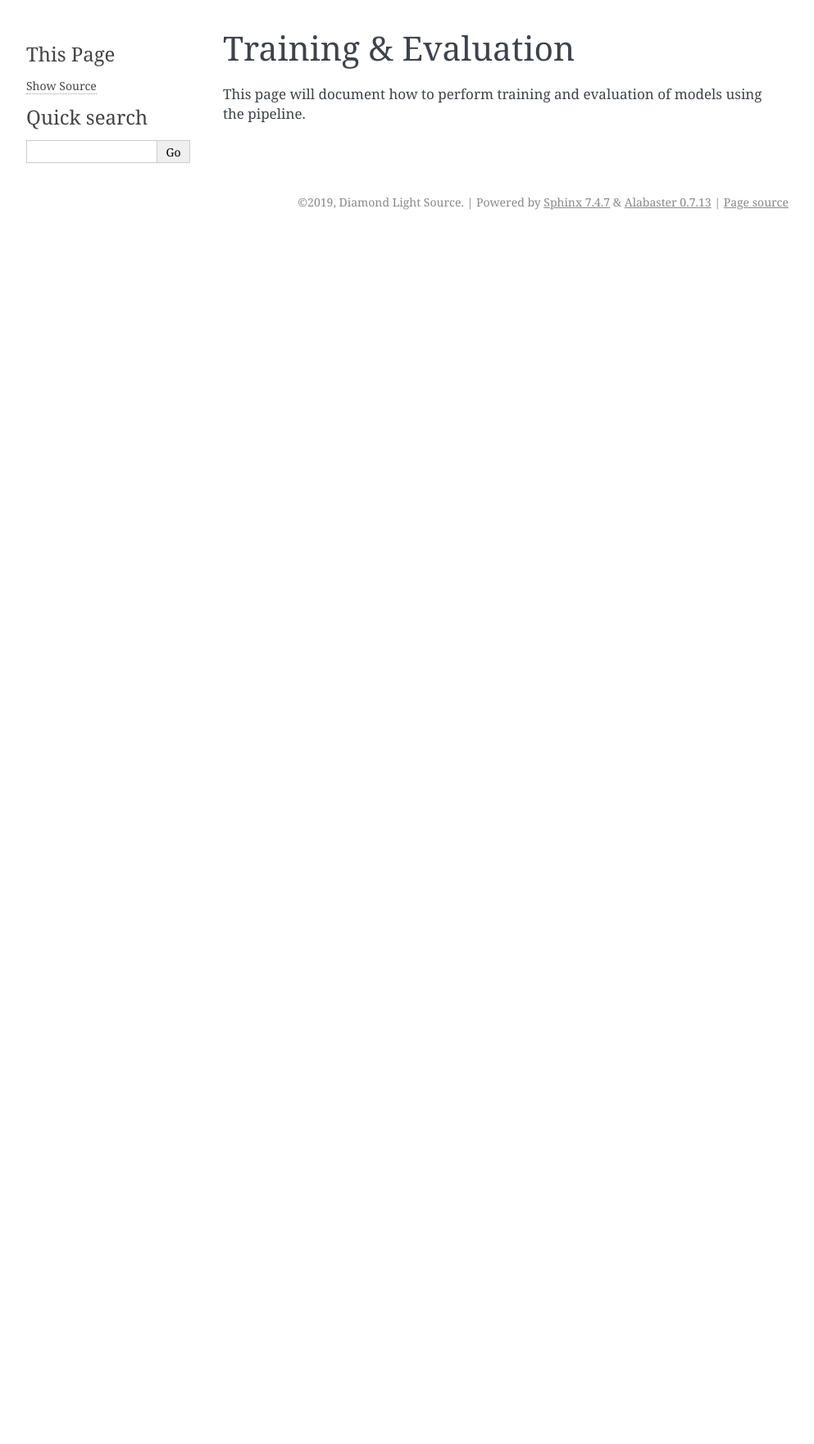
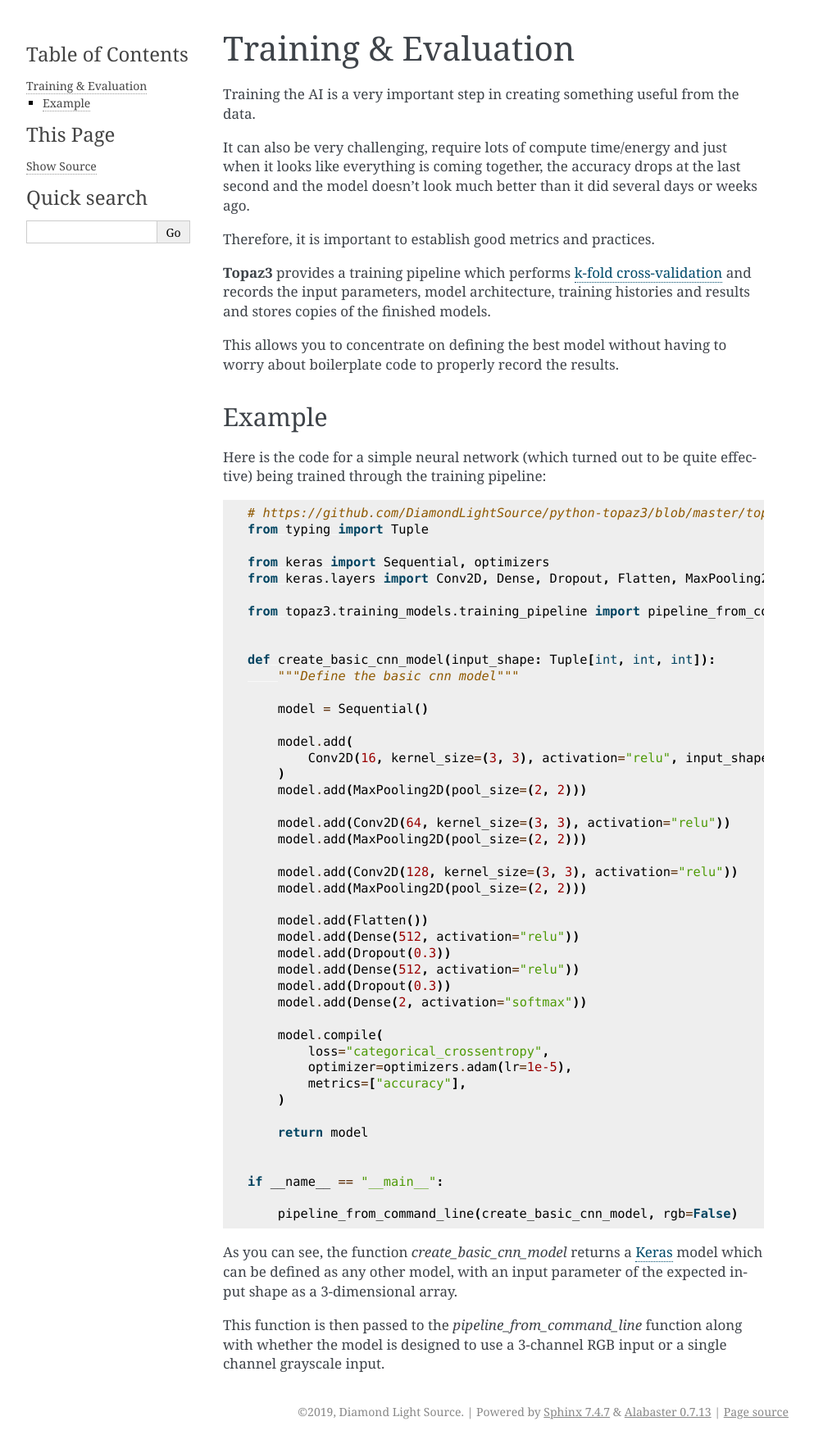
Before and after one commit to mevol/python_topaz3, a Sphinx documentation site: the page built from documentation/training.rst, in a window 1280 px wide. Shown: the whole page at 82% size, without its empty margins (148-1141 px from the left). Built offline with Sphinx 7.4.7, drawn with Linux system fonts in a browser that asks for light colours; before the commit the page ends 900 px from its top, so only the background shows below that.

Commit message:
Started documentation on how to use training pipeline.

```diff
--- a/documentation/training.md
+++ /dev/null
@@ -1,3 +0,0 @@
-# Training & Evaluation
-
-This page will document how to perform training and evaluation of models using the pipeline.
--- /dev/null
+++ b/documentation/training.rst
@@ -0,0 +1,77 @@
+Training & Evaluation
+---------------------
+
+Training the AI is a very important step in creating something useful from the data.
+
+It can also be very challenging, require lots of compute time/energy and just when it looks
+like everything is coming together, the accuracy drops at the last second and the model
+doesn't look much better than it did several days or weeks ago.
+
+Therefore, it is important to establish good metrics and practices.
+
+**Topaz3** provides a training pipeline which performs
+`k-fold cross-validation <https://machinelearningmastery.com/k-fold-cross-validation/>`_
+and records the input parameters, model architecture, training histories and results and
+stores copies of the finished models.
+
+This allows you to concentrate on defining the best model without having to worry about
+boilerplate code to properly record the results.
+
+Example
+^^^^^^^
+
+Here is the code for a simple neural network (which turned out to be quite effective) being trained through the
+training pipeline:
+
+.. code-block:: python
+
+    # https://github.com/DiamondLightSource/python-topaz3/blob/master/topaz3/training_models/example_cnn_basic.py
+    from typing import Tuple
+
+    from keras import Sequential, optimizers
+    from keras.layers import Conv2D, Dense, Dropout, Flatten, MaxPooling2D
+
+    from topaz3.training_models.training_pipeline import pipeline_from_command_line
+
+
+    def create_basic_cnn_model(input_shape: Tuple[int, int, int]):
+        """Define the basic cnn model"""
+
+        model = Sequential()
+
+        model.add(
+            Conv2D(16, kernel_size=(3, 3), activation="relu", input_shape=input_shape)
+        )
+        model.add(MaxPooling2D(pool_size=(2, 2)))
+
+        model.add(Conv2D(64, kernel_size=(3, 3), activation="relu"))
+        model.add(MaxPooling2D(pool_size=(2, 2)))
+
+        model.add(Conv2D(128, kernel_size=(3, 3), activation="relu"))
+        model.add(MaxPooling2D(pool_size=(2, 2)))
+
+        model.add(Flatten())
+        model.add(Dense(512, activation="relu"))
+        model.add(Dropout(0.3))
+        model.add(Dense(512, activation="relu"))
+        model.add(Dropout(0.3))
+        model.add(Dense(2, activation="softmax"))
+
+        model.compile(
+            loss="categorical_crossentropy",
+            optimizer=optimizers.adam(lr=1e-5),
+            metrics=["accuracy"],
+        )
+
+        return model
+
+
+    if __name__ == "__main__":
+
+        pipeline_from_command_line(create_basic_cnn_model, rgb=False)
+
+As you can see, the function *create_basic_cnn_model* returns a `Keras <https://www.keras.io/>`_ model which can
+be defined as any other model, with an input parameter of the expected input shape as a 3-dimensional array.
+
+This function is then passed to the *pipeline_from_command_line* function along with whether the model
+is designed to use a 3-channel RGB input or a single channel grayscale input.
```
Also changed, not shown: documentation/preparation.md (+1 -1 lines).
